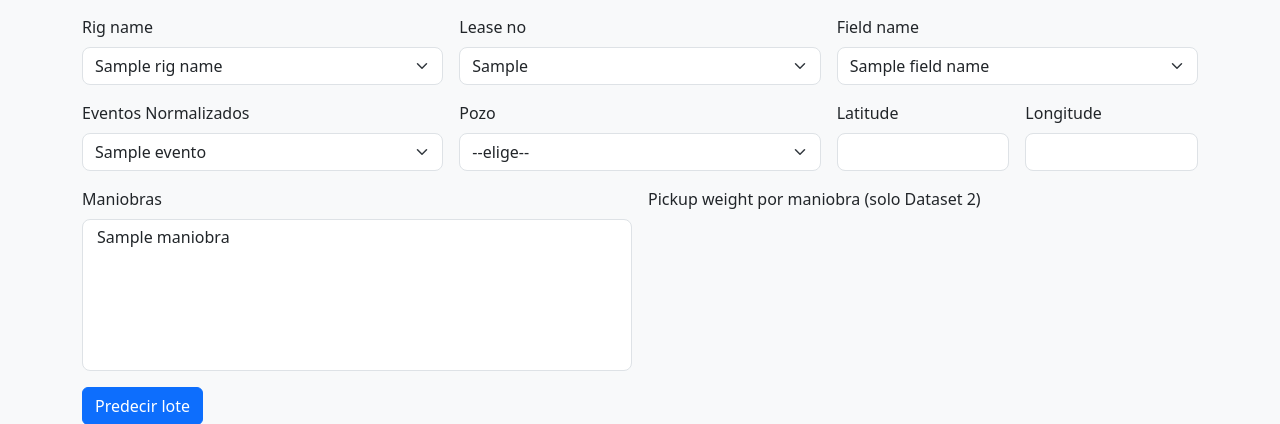
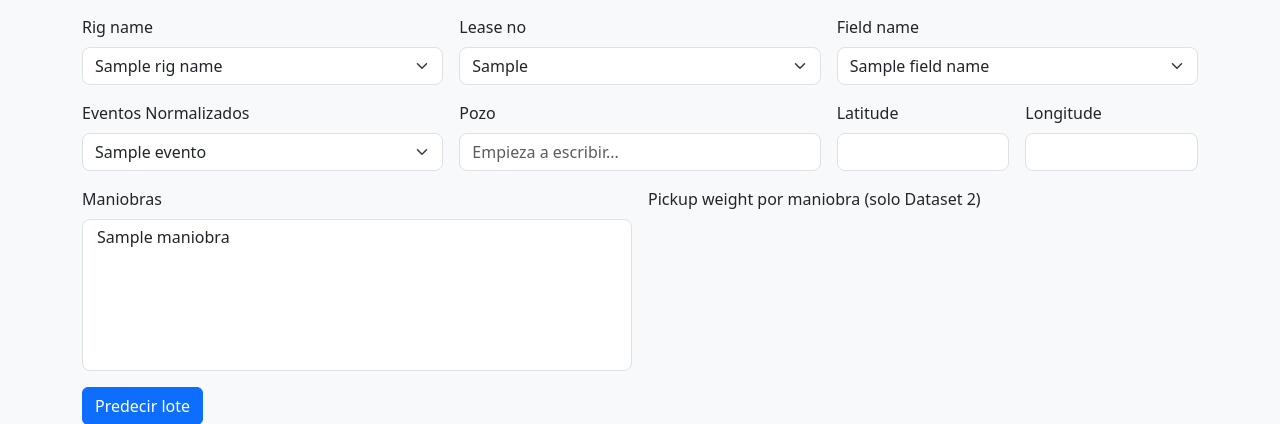
Before and after one commit to Lucianogalizia/Prediccion-punto-programa, a Flask app: template templates/form.html in a window 1280 px wide. Shown: the part 105-529 px from the top of the page. Run offline with Flask 2, Linux system fonts and the light colour scheme; the template is opened without the code that fills it: most values are stand-ins (such as "Sample title", 1, 10 or a date in 2020); parts of the project's set-up code (start-up, migrations or seed data) failed here and were passed over.

Commit message:
Update form.html

```diff
--- a/templates/form.html
+++ b/templates/form.html
@@ -46,10 +46,12 @@
       <!-- Pozo -->
       <div class="col-md-4">
         <label class="form-label">Pozo</label>
-        <select id="pozo" name="POZO" class="form-select">
-          <option value="">--elige--</option>
-          {% for p in pozos %}<option>{{p}}</option>{% endfor %}
-        </select>
+        <input id="pozo" name="POZO" class="form-control" list="pozo-list" placeholder="Empieza a escribir...">
+        <datalist id="pozo-list">
+          {% for p in pozos %}
+            <option value="{{ p }}"></option>
+          {% endfor %}
+        </datalist>
       </div>
 
       <!-- Latitude / Longitude -->
```
